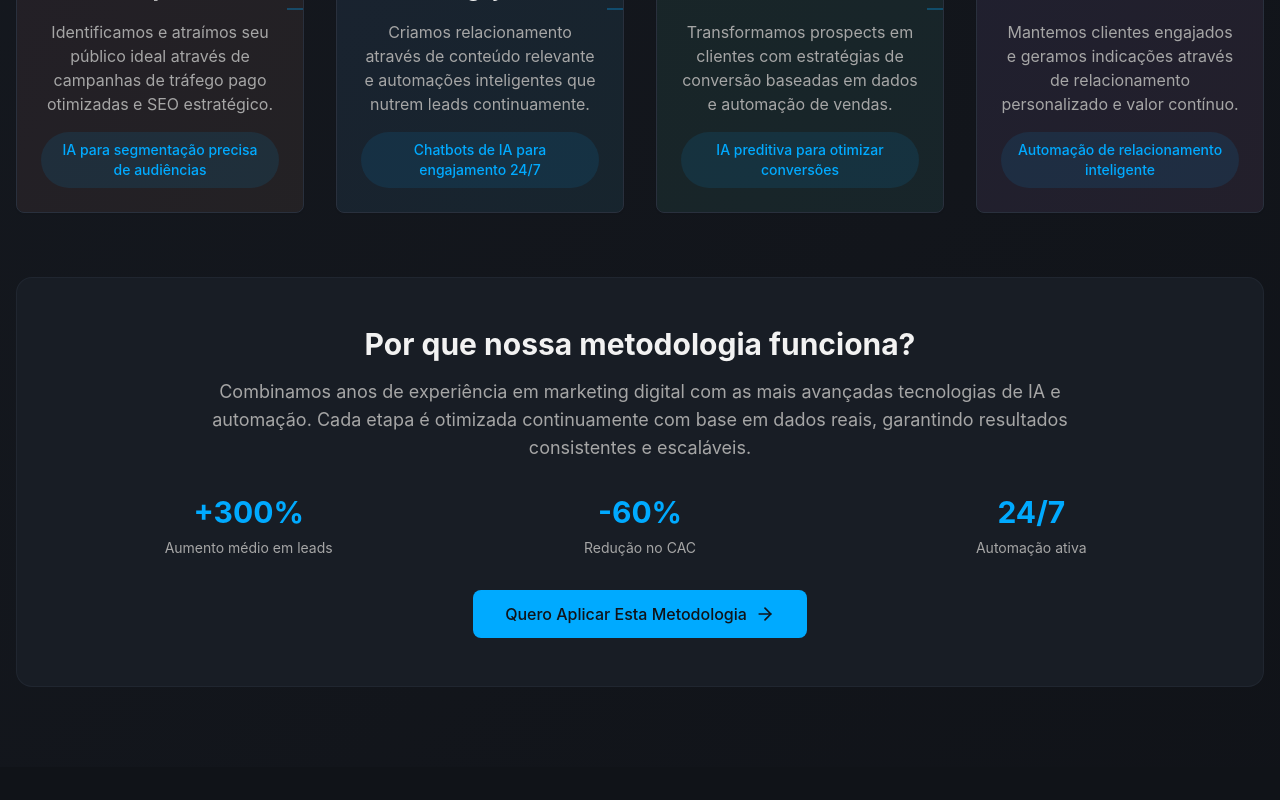
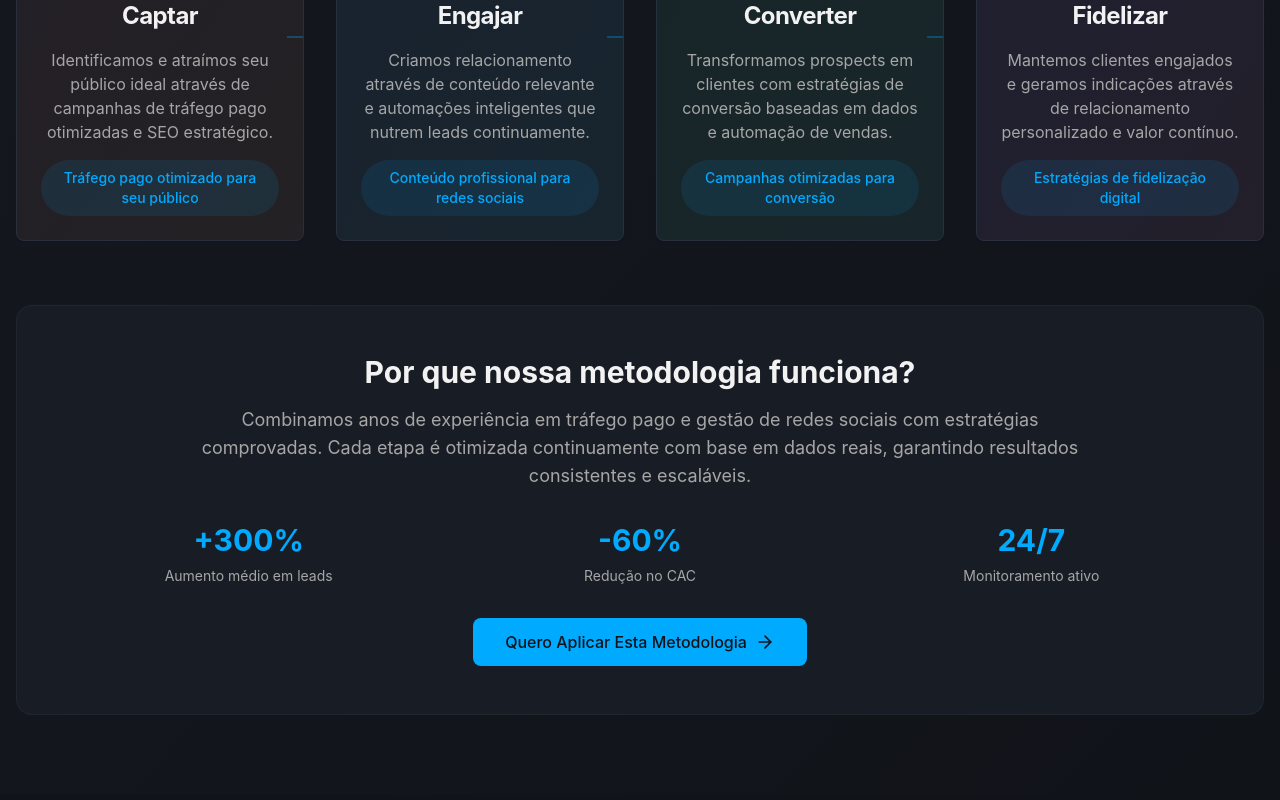
Before and after one commit to gt19889/lp-tp-sm, a React (Vite) app: page / in a window 1280 px wide. Shown: the part 2940-3740 px from the top of the page. Built offline with nearby package versions, Linux system fonts and the light colour scheme.

Commit message:
Mudar texto de botões
Atualiza os textos dos botões para refletir o foco em Tráfego Pago e Redes Sociais.

```diff
--- a/src/components/CTASection.tsx
+++ b/src/components/CTASection.tsx
@@ -41,7 +41,7 @@ const CTASection = () => {
           </h2>
           <p className="text-xl text-muted-foreground max-w-3xl mx-auto">
             Agende uma conversa gratuita com nossos especialistas e descubra como multiplicar
-            sua receita com marketing digital e automação inteligente.
+            sua receita com tráfego pago e gestão profissional de redes sociais.
           </p>
         </div>
 
@@ -100,7 +100,7 @@ const CTASection = () => {
                     <h3 className="font-bold text-lg mb-1">Prefere conversar agora?</h3>
                     <p className="text-green-100 text-sm">Fale direto com nossos especialistas via WhatsApp</p>
                   </div>
-                  <Button className="bg-white text-green-600 hover:bg-green-50 font-bold" onClick={() => window.open('https://wa.me/553171547107?text=Ol%C3%A1!%20Gostaria%20de%20saber%20mais%20informa%C3%A7%C3%B5es%20sobre%20o%20agente%20de%20IA.', '_blank')}>
+                  <Button className="bg-white text-green-600 hover:bg-green-50 font-bold" onClick={() => window.open('https://wa.me/553171547107?text=Ol%C3%A1!%20Gostaria%20de%20saber%20mais%20sobre%20tr%C3%A1fego%20pago%20e%20gest%C3%A3o%20de%20redes%20sociais.', '_blank')}>
                     Chamar
                   </Button>
                 </div>
--- a/src/components/Footer.tsx
+++ b/src/components/Footer.tsx
@@ -6,9 +6,9 @@ const Footer = () => {
 
   const services = [
     "Tráfego Pago (Google Ads/Meta)",
+    "Gestão de Redes Sociais",
     "SEO & Marketing de Conteúdo",
-    "Automação com IA",
-    "Agentes de IA para WhatsApp",
+    "Criação de Conteúdo",
     "Consultoria Estratégica"
   ];
 
@@ -36,7 +36,7 @@ const Footer = () => {
               <h3 className="text-2xl font-bold">GT Gestão Digital</h3>
             </div>
             <p className="text-white/80 mb-6 max-w-md">
-              Agência especializada em marketing digital, automação com IA e crescimento acelerado
+              Agência especializada em tráfego pago, gestão de redes sociais e crescimento acelerado
               para pequenas e médias empresas brasileiras.
             </p>
 
@@ -55,7 +55,7 @@ const Footer = () => {
               <div className="flex items-center gap-3">
                 <Phone className="w-5 h-5 text-white/60" />
                 <a
-                  href="https://wa.me/553171547107?text=Ol%C3%A1!%20Gostaria%20de%20saber%20mais%20informa%C3%A7%C3%B5es%20sobre%20o%20agente%20de%20IA."
+                  href="https://wa.me/553171547107?text=Ol%C3%A1!%20Gostaria%20de%20saber%20mais%20sobre%20tr%C3%A1fego%20pago%20e%20gest%C3%A3o%20de%20redes%20sociais."
                   target="_blank"
                   rel="noopener noreferrer"
                   className="text-white/80 hover:text-white transition-colors"
--- a/src/components/MethodologySection.tsx
+++ b/src/components/MethodologySection.tsx
@@ -9,7 +9,7 @@ const MethodologySection = () => {
       number: "01",
       title: "Captar",
       description: "Identificamos e atraímos seu público ideal através de campanhas de tráfego pago otimizadas e SEO estratégico.",
-      aiFeature: "IA para segmentação precisa de audiências",
+      aiFeature: "Tráfego pago otimizado para seu público",
       color: "from-red-500 to-orange-500"
     },
     {
@@ -17,7 +17,7 @@ const MethodologySection = () => {
       number: "02",
       title: "Engajar",
       description: "Criamos relacionamento através de conteúdo relevante e automações inteligentes que nutrem leads continuamente.",
-      aiFeature: "Chatbots de IA para engajamento 24/7",
+      aiFeature: "Conteúdo profissional para redes sociais",
       color: "from-blue-500 to-cyan-500"
     },
     {
@@ -25,7 +25,7 @@ const MethodologySection = () => {
       number: "03",
       title: "Converter",
       description: "Transformamos prospects em clientes com estratégias de conversão baseadas em dados e automação de vendas.",
-      aiFeature: "IA preditiva para otimizar conversões",
+      aiFeature: "Campanhas otimizadas para conversão",
       color: "from-green-500 to-emerald-500"
     },
     {
@@ -33,7 +33,7 @@ const MethodologySection = () => {
       number: "04",
       title: "Fidelizar",
       description: "Mantemos clientes engajados e geramos indicações através de relacionamento personalizado e valor contínuo.",
-      aiFeature: "Automação de relacionamento inteligente",
+      aiFeature: "Estratégias de fidelização digital",
       color: "from-purple-500 to-pink-500"
     }
   ];
@@ -53,7 +53,7 @@ const MethodologySection = () => {
             </span>
           </h2>
           <p className="text-xl text-muted-foreground max-w-3xl mx-auto">
-            Um framework estruturado que combina estratégia, tecnologia e IA para maximizar seus resultados em cada etapa do funil de vendas.
+            Um framework estruturado que combina tráfego pago, gestão de redes sociais e estratégia digital para maximizar seus resultados em cada etapa do funil de vendas.
           </p>
         </div>
 
@@ -104,7 +104,7 @@ const MethodologySection = () => {
             Por que nossa metodologia funciona?
           </h3>
           <p className="text-lg text-muted-foreground mb-8 max-w-4xl mx-auto">
-            Combinamos anos de experiência em marketing digital com as mais avançadas tecnologias de IA e automação.
+            Combinamos anos de experiência em tráfego pago e gestão de redes sociais com estratégias comprovadas.
             Cada etapa é otimizada continuamente com base em dados reais, garantindo resultados consistentes e escaláveis.
           </p>
 
@@ -119,13 +119,13 @@ const MethodologySection = () => {
             </div>
             <div className="text-center">
               <div className="text-3xl font-bold text-primary mb-2">24/7</div>
-              <p className="text-sm text-muted-foreground">Automação ativa</p>
+              <p className="text-sm text-muted-foreground">Monitoramento ativo</p>
             </div>
           </div>
 
           <button
             className="bg-primary hover:bg-primary-hover text-primary-foreground px-8 py-3 rounded-lg font-medium transition-colors inline-flex items-center gap-2"
-            onClick={() => window.open('https://wa.me/553171547107?text=Ol%C3%A1!%20Gostaria%20de%20saber%20mais%20informa%C3%A7%C3%B5es%20sobre%20o%20agente%20de%20IA.', '_blank')}
+            onClick={() => window.open('https://wa.me/553171547107?text=Ol%C3%A1!%20Gostaria%20de%20saber%20mais%20sobre%20tr%C3%A1fego%20pago%20e%20gest%C3%A3o%20de%20redes%20sociais.', '_blank')}
           >
             Quero Aplicar Esta Metodologia
             <ArrowRight className="w-5 h-5" />
```
